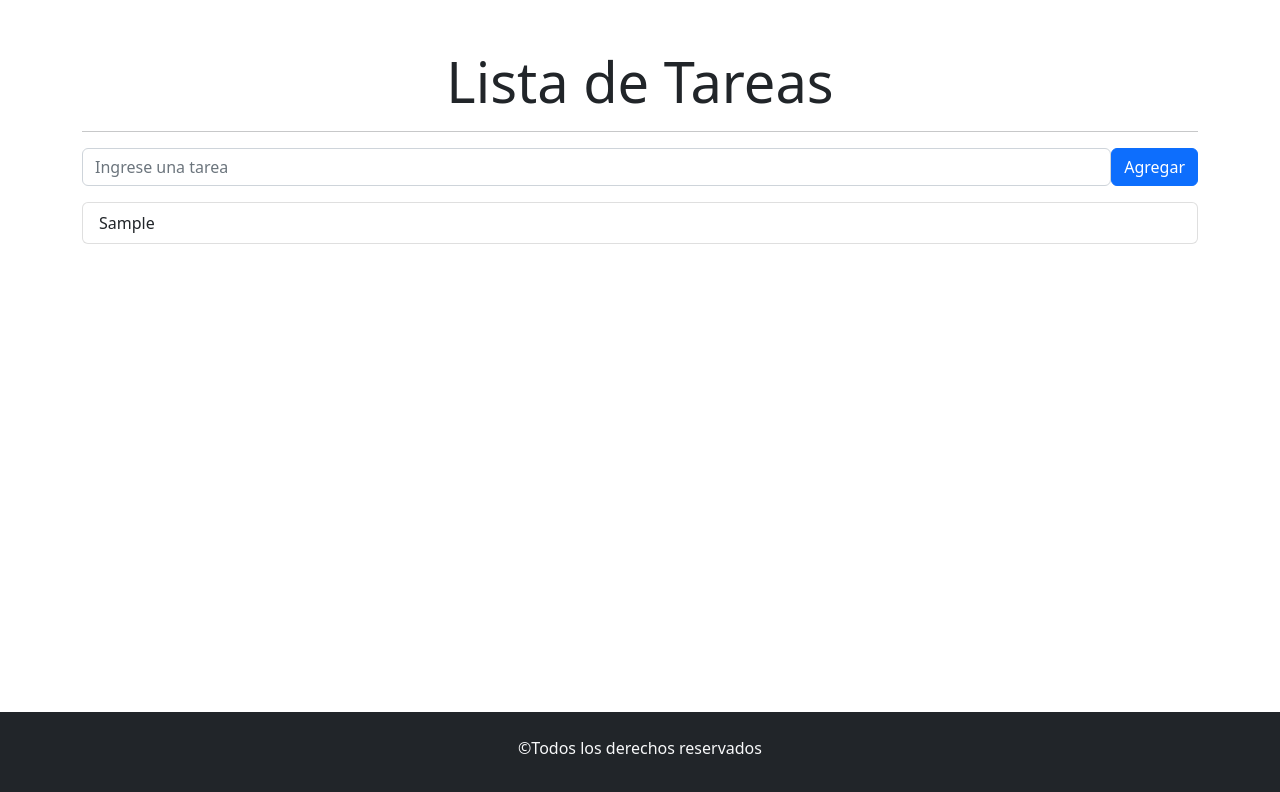
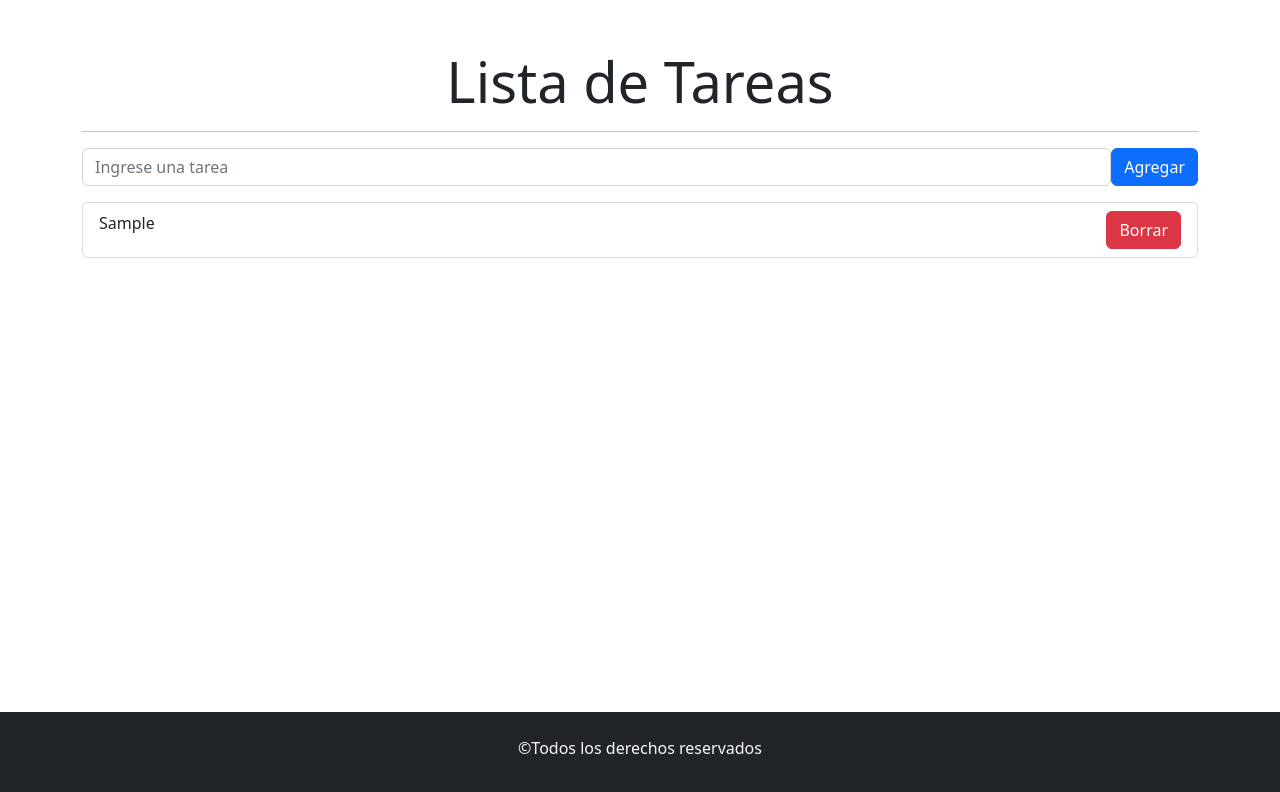
Before and after one commit to estebanrm1/listaDeTareas, a React (Vite) app: page / in a window 1280 px wide. Both pictures are taken after typing "Sample" into the empty fields and a click on the button "Agregar". Shown: the top 792 px of the page. Built offline with nearby package versions, Linux system fonts and the light colour scheme.

Commit message:
Agregamos el maquetado del boton borrar

```diff
--- a/src/components/ItemTarea.jsx
+++ b/src/components/ItemTarea.jsx
@@ -1,8 +1,11 @@
-import { ListGroupItem } from "react-bootstrap";
+import { Button, ListGroupItem } from "react-bootstrap";
 
 const ItemTarea = ({propTarea}) => {
     return (
-        <ListGroupItem>{propTarea}</ListGroupItem>
+        <ListGroupItem className="d-flex justify-content-between">
+            {propTarea}
+            <Button variant="danger">Borrar</Button>
+            </ListGroupItem>
     );
 };
 
```
